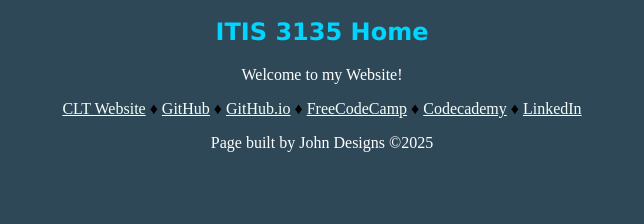
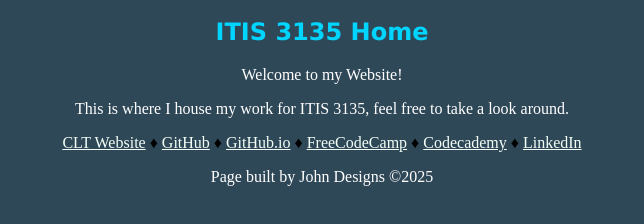
Before and after one commit to harryjohn250/harryjohn250.github.io, a plain HTML site: page itis3135/index.html in a window 1280 px wide. Shown: the part 106-330 px from the top of the page, without its empty margins (318-962 px from the left). Drawn offline with Linux system fonts and the light colour scheme.

Commit message:
Update index.html

```diff
--- a/itis3135/index.html
+++ b/itis3135/index.html
@@ -20,6 +20,7 @@
     <main>
         <h2>ITIS 3135 Home</h2>
         <p>Welcome to my Website!</p>
+        <p>This is where I house my work for ITIS 3135, feel free to take a look around.</p>
     </main>
     <a href="https://webpages.charlotte.edu/hjohn2/">CLT Website</a> &#9830;
     <a href="https://github.com/harryjohn250">GitHub</a> &#9830;
```
